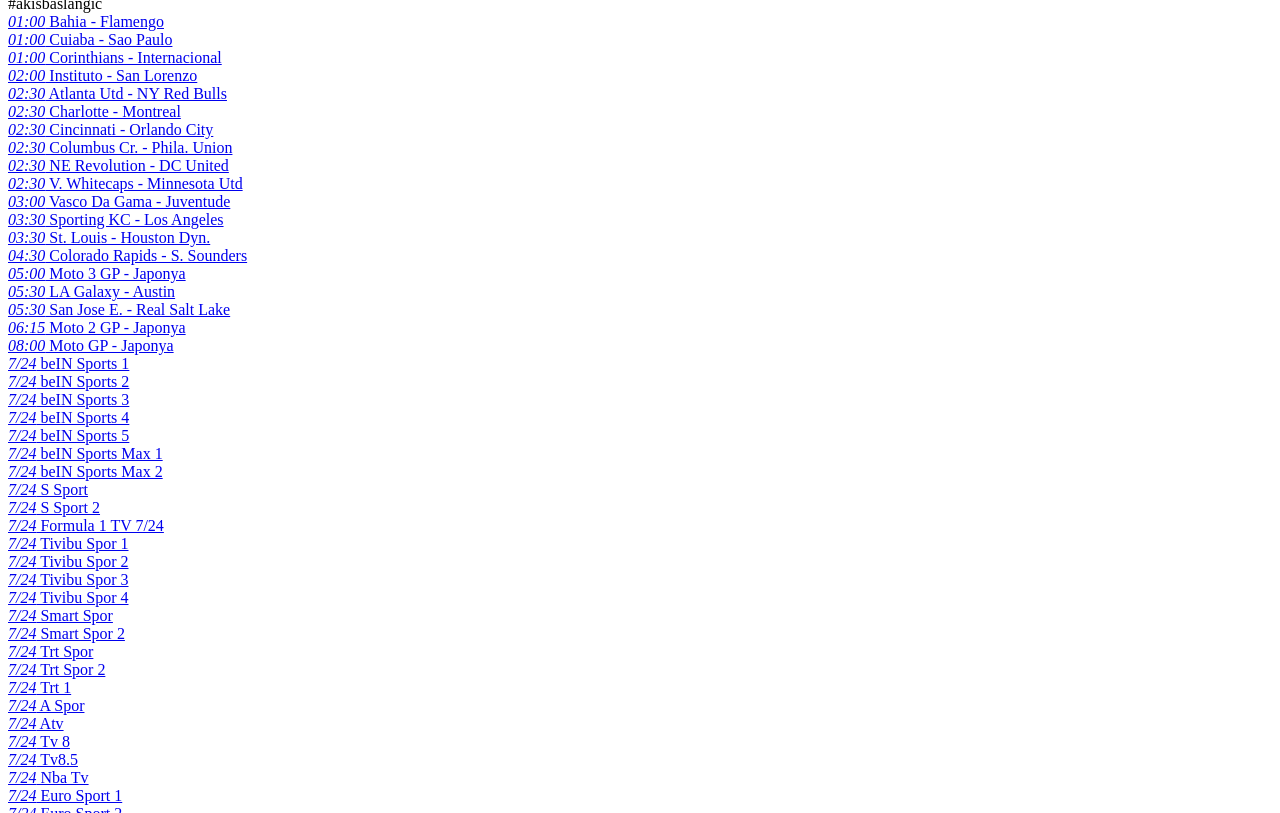
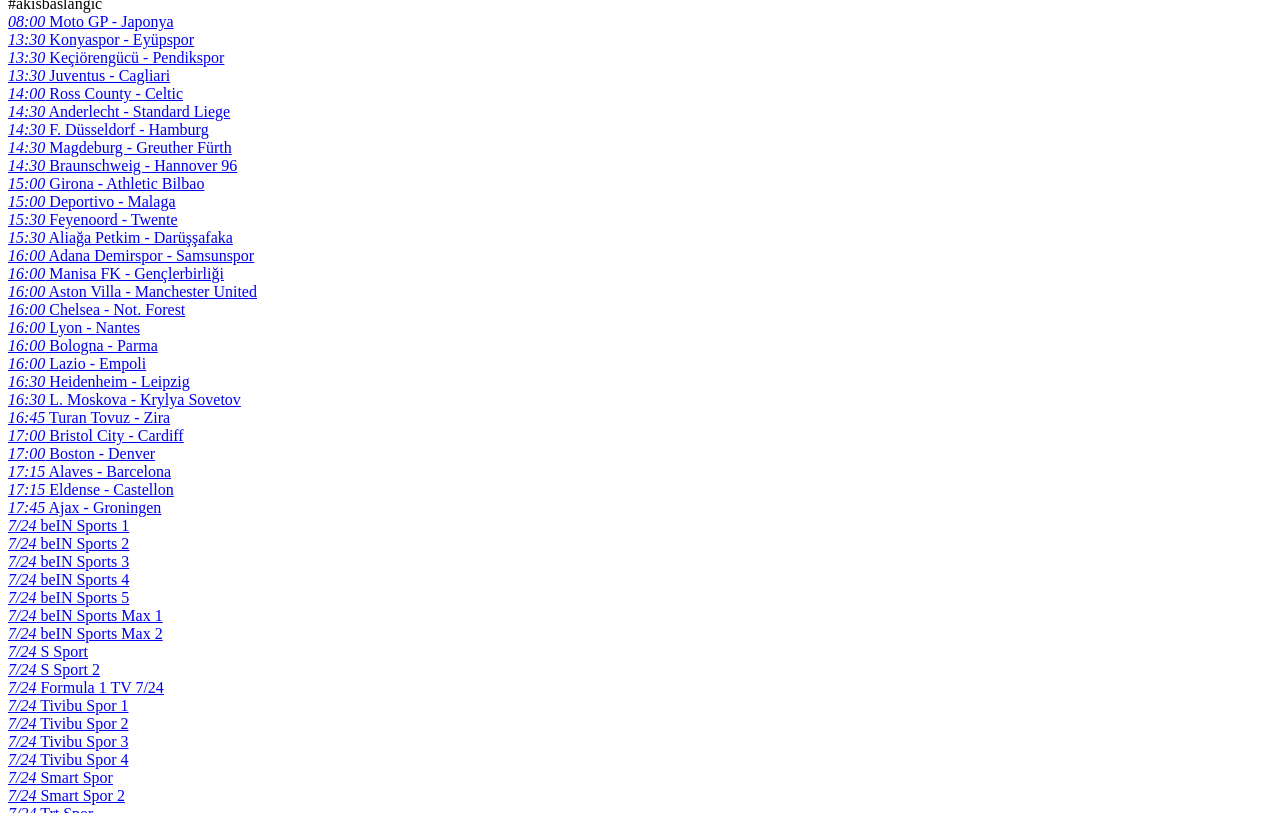
Before and after one commit to yozgatli6631/sitelerwp, a plain HTML site: page index.html in a window 1280 px wide. Shown: the part 7174-7987 px from the top of the page. Drawn offline with Linux system fonts and the light colour scheme.

Commit message:
Update index.html with broadcast schedule from yenisitelerakis.html

```diff
--- a/index.html
+++ b/index.html
@@ -39,99 +39,144 @@
 </a>
 
 #akisbaslangic
-<a href="/yayinsmarts" target="_blank">
+<a href="/yayinss" target="_blank">
     <div class="sportrgool">
-        <i class="sportrgooltime">01:00</i> Bahia - Flamengo
+        <i class="sportrgooltime">08:00</i> Moto GP - Japonya
     </div>
 </a>
-<a href="/yayinsms2" target="_blank">
+<a href="/yayinstar" target="_blank">
     <div class="sportrgool">
-        <i class="sportrgooltime">01:00</i> Cuiaba - Sao Paulo
+        <i class="sportrgooltime">13:30</i> Konyaspor - Eyüpspor
+    </div>
+</a>
+<a href="/yayintrtspor" target="_blank">
+    <div class="sportrgool">
+        <i class="sportrgooltime">13:30</i> Keçiörengücü - Pendikspor
+    </div>
+</a>
+<a href="/yayinss2" target="_blank">
+    <div class="sportrgool">
+        <i class="sportrgooltime">13:30</i> Juventus - Cagliari
+    </div>
+</a>
+<a href="/yayinex1" target="_blank">
+    <div class="sportrgool">
+        <i class="sportrgooltime">14:00</i> Ross County - Celtic
+    </div>
+</a>
+<a href="/yayintv85" target="_blank">
+    <div class="sportrgool">
+        <i class="sportrgooltime">14:30</i> Anderlecht - Standard Liege
+    </div>
+</a>
+<a href="/yayint2" target="_blank">
+    <div class="sportrgool">
+        <i class="sportrgooltime">14:30</i> F. Düsseldorf - Hamburg
+    </div>
+</a>
+<a href="/yayint3" target="_blank">
+    <div class="sportrgool">
+        <i class="sportrgooltime">14:30</i> Magdeburg - Greuther Fürth
+    </div>
+</a>
+<a href="/yayint4" target="_blank">
+    <div class="sportrgool">
+        <i class="sportrgooltime">14:30</i> Braunschweig - Hannover 96
+    </div>
+</a>
+<a href="/yayinss" target="_blank">
+    <div class="sportrgool">
+        <i class="sportrgooltime">15:00</i> Girona - Athletic Bilbao
+    </div>
+</a>
+<a href="/yayinex2" target="_blank">
+    <div class="sportrgool">
+        <i class="sportrgooltime">15:00</i> Deportivo - Malaga
+    </div>
+</a>
+<a href="/yayintv85" target="_blank">
+    <div class="sportrgool">
+        <i class="sportrgooltime">15:30</i> Feyenoord - Twente
+    </div>
+</a>
+<a href="/yayinb5" target="_blank">
+    <div class="sportrgool">
+        <i class="sportrgooltime">15:30</i> Aliağa Petkim - Darüşşafaka
+    </div>
+</a>
+<a href="/yayinstar" target="_blank">
+    <div class="sportrgool">
+        <i class="sportrgooltime">16:00</i> Adana Demirspor - Samsunspor
+    </div>
+</a>
+<a href="/yayinb2" target="_blank">
+    <div class="sportrgool">
+        <i class="sportrgooltime">16:00</i> Manisa FK - Gençlerbirliği
+    </div>
+</a>
+<a href="/yayinb3" target="_blank">
+    <div class="sportrgool">
+        <i class="sportrgooltime">16:00</i> Aston Villa - Manchester United
+    </div>
+</a>
+<a href="/yayinb4" target="_blank">
+    <div class="sportrgool">
+        <i class="sportrgooltime">16:00</i> Chelsea - Not. Forest
+    </div>
+</a>
+<a href="/yayinbm2" target="_blank">
+    <div class="sportrgool">
+        <i class="sportrgooltime">16:00</i> Lyon - Nantes
+    </div>
+</a>
+<a href="/yayinss2" target="_blank">
+    <div class="sportrgool">
+        <i class="sportrgooltime">16:00</i> Bologna - Parma
+    </div>
+</a>
+<a href="/yayinss" target="_blank">
+    <div class="sportrgool">
+        <i class="sportrgooltime">16:00</i> Lazio - Empoli
+    </div>
+</a>
+<a href="/yayint1" target="_blank">
+    <div class="sportrgool">
+        <i class="sportrgooltime">16:30</i> Heidenheim - Leipzig
+    </div>
+</a>
+<a href="/yayinex4" target="_blank">
+    <div class="sportrgool">
+        <i class="sportrgooltime">16:30</i> L. Moskova - Krylya Sovetov
     </div>
 </a>
 <a href="/yayinex5" target="_blank">
     <div class="sportrgool">
-        <i class="sportrgooltime">01:00</i> Corinthians - Internacional
+        <i class="sportrgooltime">16:45</i> Turan Tovuz - Zira
     </div>
 </a>
 <a href="/yayinex6" target="_blank">
     <div class="sportrgool">
-        <i class="sportrgooltime">02:00</i> Instituto - San Lorenzo
+        <i class="sportrgooltime">17:00</i> Bristol City - Cardiff
     </div>
 </a>
 <a href="/yayinex7" target="_blank">
     <div class="sportrgool">
-        <i class="sportrgooltime">02:30</i> Atlanta Utd - NY Red Bulls
+        <i class="sportrgooltime">17:00</i> Boston - Denver
+    </div>
+</a>
+<a href="/yayinss" target="_blank">
+    <div class="sportrgool">
+        <i class="sportrgooltime">17:15</i> Alaves - Barcelona
     </div>
 </a>
 <a href="/yayineu1" target="_blank">
     <div class="sportrgool">
-        <i class="sportrgooltime">02:30</i> Charlotte - Montreal
+        <i class="sportrgooltime">17:15</i> Eldense - Castellon
     </div>
 </a>
-<a href="/yayineu2" target="_blank">
+<a href="/yayintv85" target="_blank">
     <div class="sportrgool">
-        <i class="sportrgooltime">02:30</i> Cincinnati - Orlando City
-    </div>
-</a>
-<a href="/yayinex1" target="_blank">
-    <div class="sportrgool">
-        <i class="sportrgooltime">02:30</i> Columbus Cr. - Phila. Union
-    </div>
-</a>
-<a href="/yayinex2" target="_blank">
-    <div class="sportrgool">
-        <i class="sportrgooltime">02:30</i> NE Revolution - DC United
-    </div>
-</a>
-<a href="/yayinex3" target="_blank">
-    <div class="sportrgool">
-        <i class="sportrgooltime">02:30</i> V. Whitecaps - Minnesota Utd
-    </div>
-</a>
-<a href="/yayinex4" target="_blank">
-    <div class="sportrgool">
-        <i class="sportrgooltime">03:00</i> Vasco Da Gama - Juventude
-    </div>
-</a>
-<a href="/yayinex5" target="_blank">
-    <div class="sportrgool">
-        <i class="sportrgooltime">03:30</i> Sporting KC - Los Angeles
-    </div>
-</a>
-<a href="/yayinex6" target="_blank">
-    <div class="sportrgool">
-        <i class="sportrgooltime">03:30</i> St. Louis - Houston Dyn.
-    </div>
-</a>
-<a href="/yayinex7" target="_blank">
-    <div class="sportrgool">
-        <i class="sportrgooltime">04:30</i> Colorado Rapids - S. Sounders
-    </div>
-</a>
-<a href="/yayinss" target="_blank">
-    <div class="sportrgool">
-        <i class="sportrgooltime">05:00</i> Moto 3 GP - Japonya
-    </div>
-</a>
-<a href="/yayineu1" target="_blank">
-    <div class="sportrgool">
-        <i class="sportrgooltime">05:30</i> LA Galaxy - Austin
-    </div>
-</a>
-<a href="/yayineu2" target="_blank">
-    <div class="sportrgool">
-        <i class="sportrgooltime">05:30</i> San Jose E. - Real Salt Lake
-    </div>
-</a>
-<a href="/yayinss" target="_blank">
-    <div class="sportrgool">
-        <i class="sportrgooltime">06:15</i> Moto 2 GP - Japonya
-    </div>
-</a>
-<a href="/yayinss" target="_blank">
-    <div class="sportrgool">
-        <i class="sportrgooltime">08:00</i> Moto GP - Japonya
+        <i class="sportrgooltime">17:45</i> Ajax - Groningen
     </div>
 </a>
 
```
